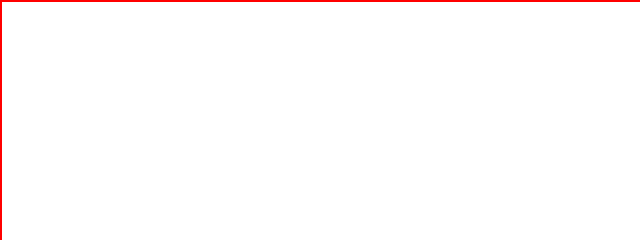
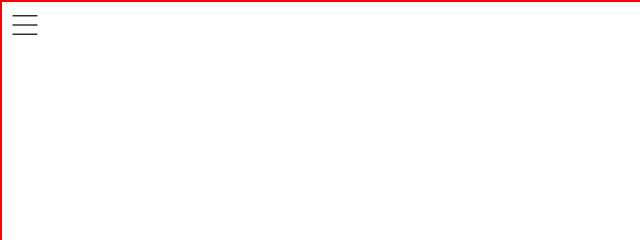
Before and after one commit to gayoungyeom/naver-clone, a plain HTML site: page index.html in a window 1280 px wide. Shown: the top 240 px of the page, 0-640 px from the left. Drawn offline with Linux system fonts and the light colour scheme.

Commit message:
feat: 이미지 스프라이트로 햄버거 메뉴 생성

```diff
--- a/index.css
+++ b/index.css
@@ -14,6 +14,19 @@ body {
   border: 2px solid red;
 }
 
+#header-hamburger {
+  padding: 10px;
+}
+
+#header-hamburger > div {
+  width: 26px;
+  height: 26px;
+  background-image: url('./sp_main.png');
+  background-size: 422px 405px;
+  background-position: -335px -284px;
+  background-repeat: no-repeat;
+}
+
 #main {
   height: 1000px;
 }
--- a/index.html
+++ b/index.html
@@ -11,7 +11,11 @@
   <body>
     <div id="wrap">
       <div id="wrap-center">
-        <div id="header"></div>
+        <div id="header">
+          <div id="header-hamburger">
+            <div></div>
+          </div>
+        </div>
         <div id="search"></div>
         <div id="nav"></div>
         <div id="main"></div>
```
Also changed, not shown: sp_main.png (added).
